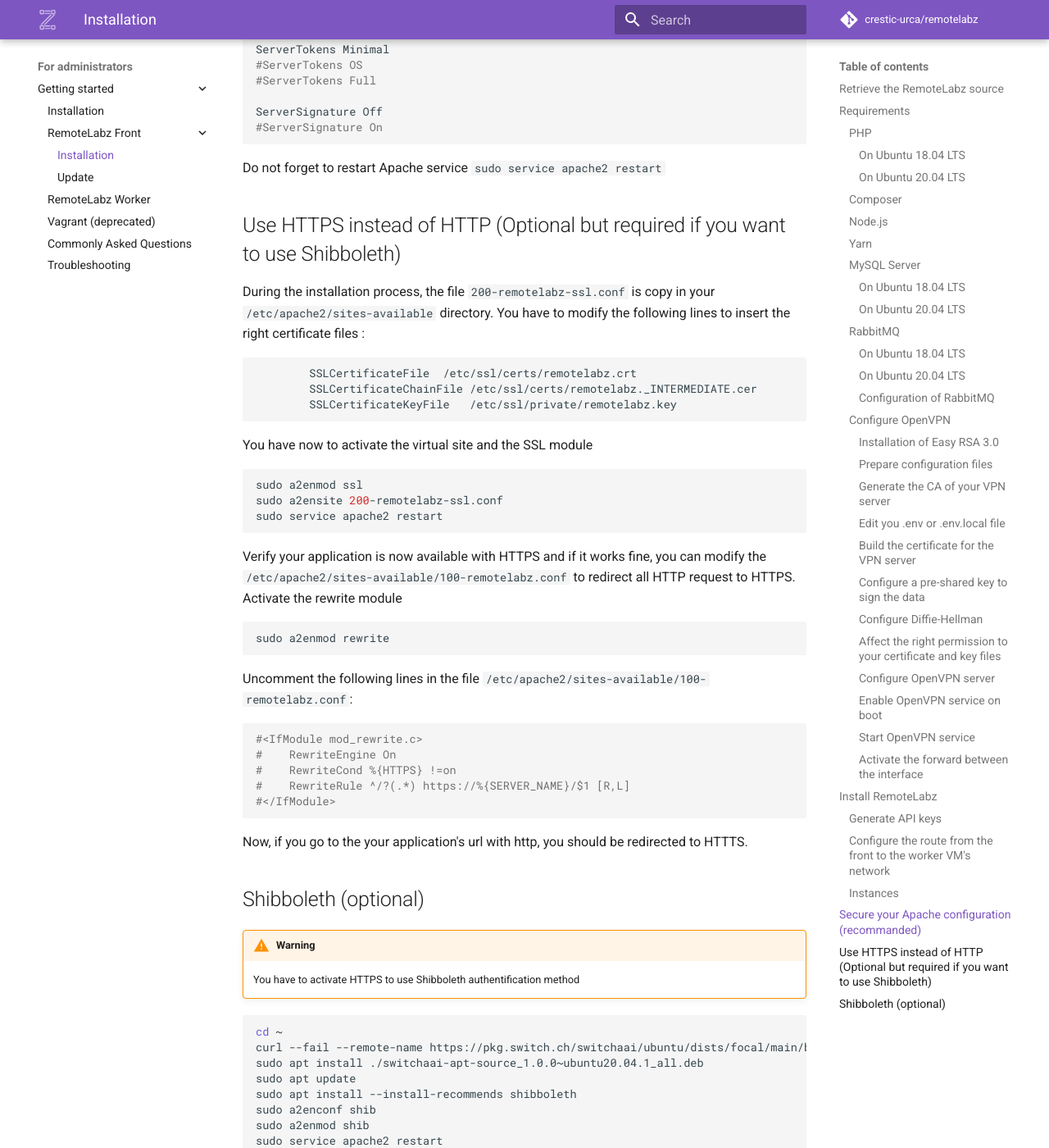
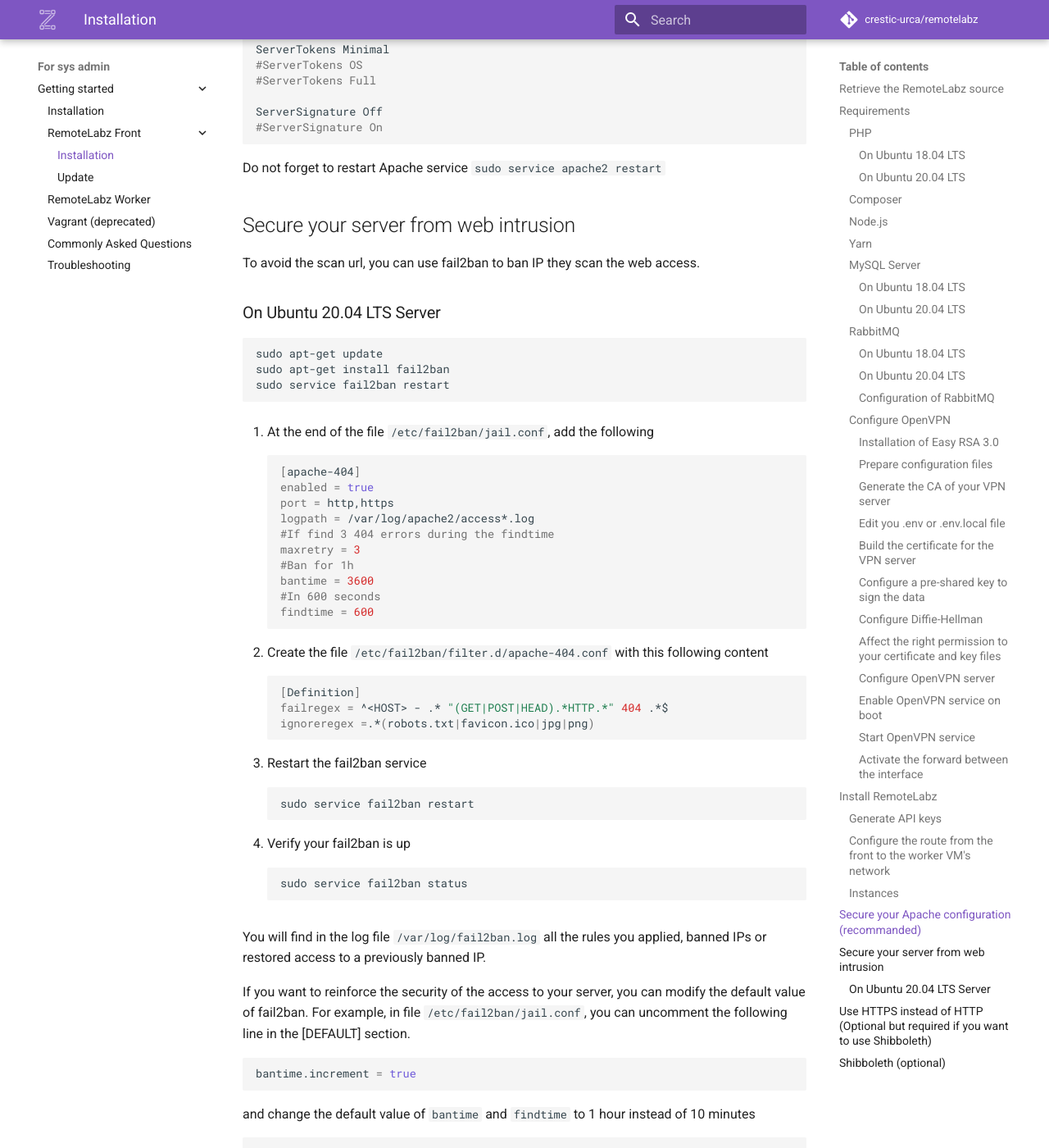
Before and after one commit to remotelabz/remotelabz-docs, an MkDocs documentation site: the page built from docs/administrators/getting-started/ubuntu-front.md, in a window 1280 px wide and 1400 px high, scrolled down 8370 px. Shown: the whole window at 82% size. Built offline with MkDocs 1.6.1 and Material for MkDocs 9.7.7, drawn with Linux system fonts in a browser that asks for light colours; comment, search, counter and statistics services are not loaded; some of the changed text lies outside the part shown.

Commit message:
Add fail2ban in install process

````diff
--- a/docs/administrators/getting-started/ubuntu-front.md
+++ b/docs/administrators/getting-started/ubuntu-front.md
@@ -355,6 +355,58 @@ ServerSignature Off
 ```
 Do not forget to restart Apache service `sudo service apache2 restart`
 
+## Secure your server from web intrusion
+To avoid the scan url, you can use fail2ban to ban IP they scan the web access.
+### On Ubuntu 20.04 LTS Server
+```bash
+sudo apt-get update
+sudo apt-get install fail2ban
+sudo service fail2ban restart
+```
+
+1. At the end of the file `/etc/fail2ban/jail.conf`, add the following
+```bash
+[apache-404]
+enabled = true
+port = http,https
+logpath = /var/log/apache2/access*.log
+#If find 3 404 errors during the findtime
+maxretry = 3
+#Ban for 1h
+bantime = 3600
+#In 600 seconds
+findtime = 600
+```
+
+2. Create the file `/etc/fail2ban/filter.d/apache-404.conf` with this following content
+```bash
+[Definition]
+failregex = ^<HOST> - .* "(GET|POST|HEAD).*HTTP.*" 404 .*$
+ignoreregex =.*(robots.txt|favicon.ico|jpg|png)
+```
+
+3. Restart the fail2ban service
+```bash
+sudo service fail2ban restart
+```
+
+4. Verify your fail2ban is up
+```bash
+sudo service fail2ban status
+```
+
+You will find in the log file `/var/log/fail2ban.log` all the rules you applied, banned IPs or restored access to a previously banned IP.
+
+If you want to reinforce the security of the access to your server, you can modify the default value of fail2ban. For example, in file `/etc/fail2ban/jail.conf`, you can uncomment the following line in the [DEFAULT] section.
+```bash
+bantime.increment = true
+```
+and change the default value of `bantime` and `findtime` to 1 hour instead of 10 minutes
+```bash
+bantime  = 1h
+findtime  = 1h
+```
+
 ## Use HTTPS instead of HTTP (Optional but required if you want to use Shibboleth)
 During the installation process, the file `200-remotelabz-ssl.conf` is copy in your `/etc/apache2/sites-available` directory. You have to modify the following lines to insert the right certificate files :
 ```bash
--- a/mkdocs.yml
+++ b/mkdocs.yml
@@ -19,11 +19,11 @@ nav:
         - 'Getting started':
             - My first lab: users/getting-started/first-lab.md
         - 'Administration':
-            - User : users/administration/user.md
-            - Group : users/administration/group.md
-            - Laboratory : users/administration/laboratory.md
-    - 'For administrators':
-
+            - General: users/administration/general.md
+            - User: users/administration/user.md
+            - Group: users/administration/group.md
+            - Laboratory: users/administration/laboratory.md
+    - 'For sys admin':
         - 'Getting started':
             - Installation: administrators/getting-started/install.md
             - 'RemoteLabz Front':
````
